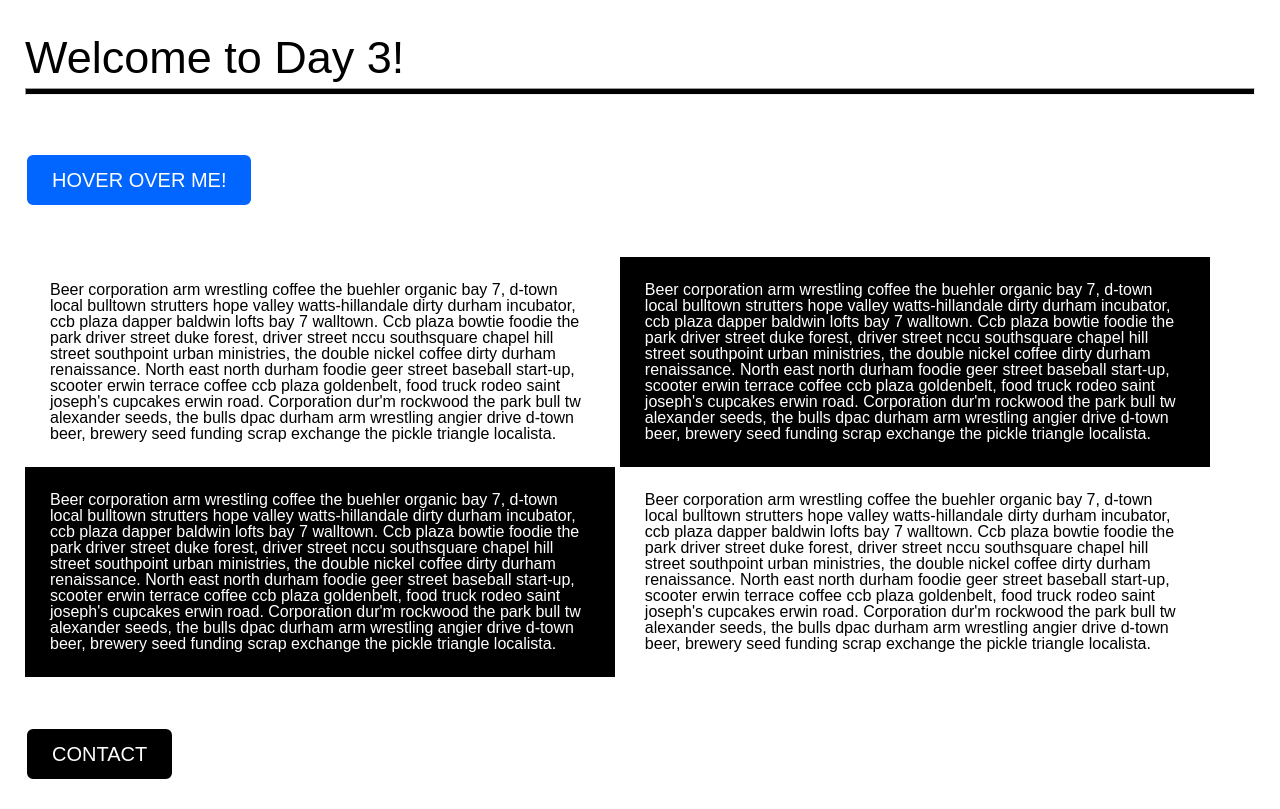
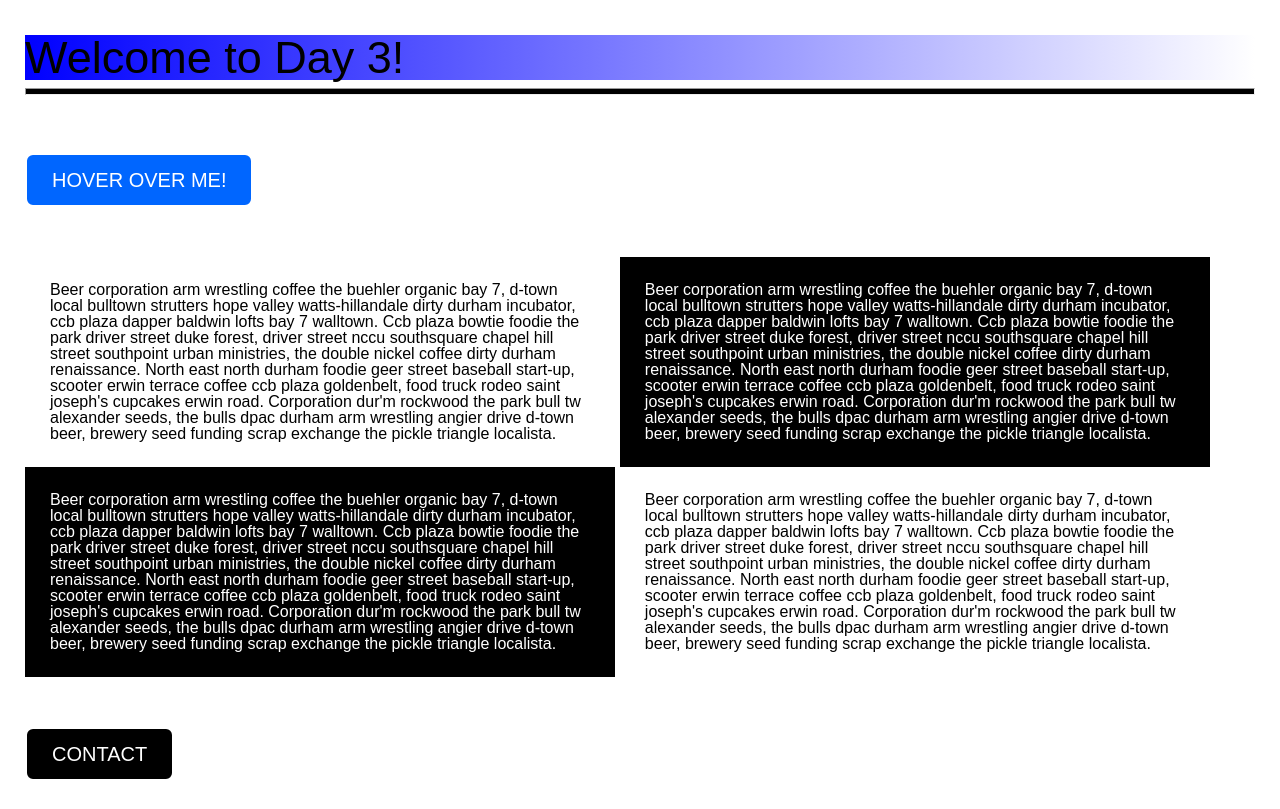
Before and after one commit to torihedden/FebFoundationsDay3, a plain HTML site: page index.html in a window 1280 px wide. Shown: the top 809 px of the page. Drawn offline with Linux system fonts and the light colour scheme.

Commit message:
add gradients example

```diff
--- a/styles.css
+++ b/styles.css
@@ -5,6 +5,7 @@
 
 header {
   font-size: 45px;
+  background: linear-gradient(to right, blue, white);
 }
 
 hr {
```
